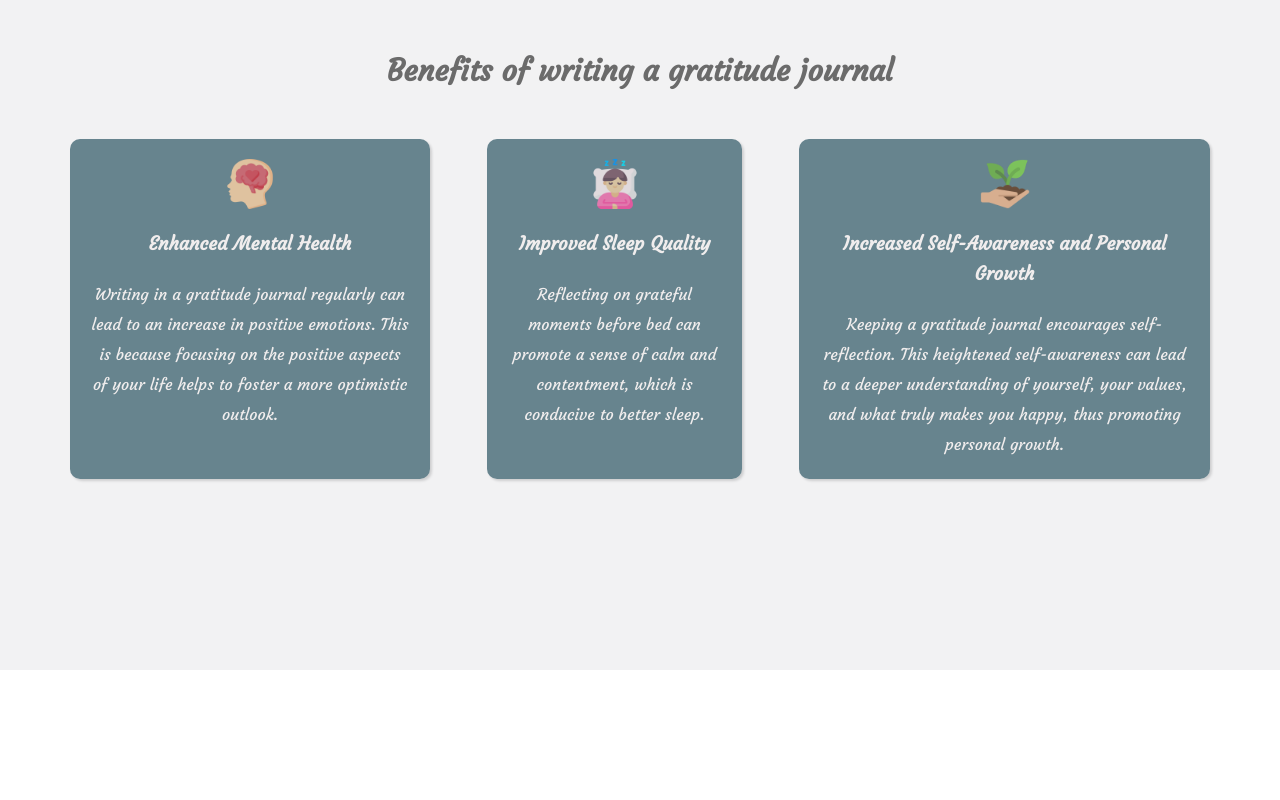
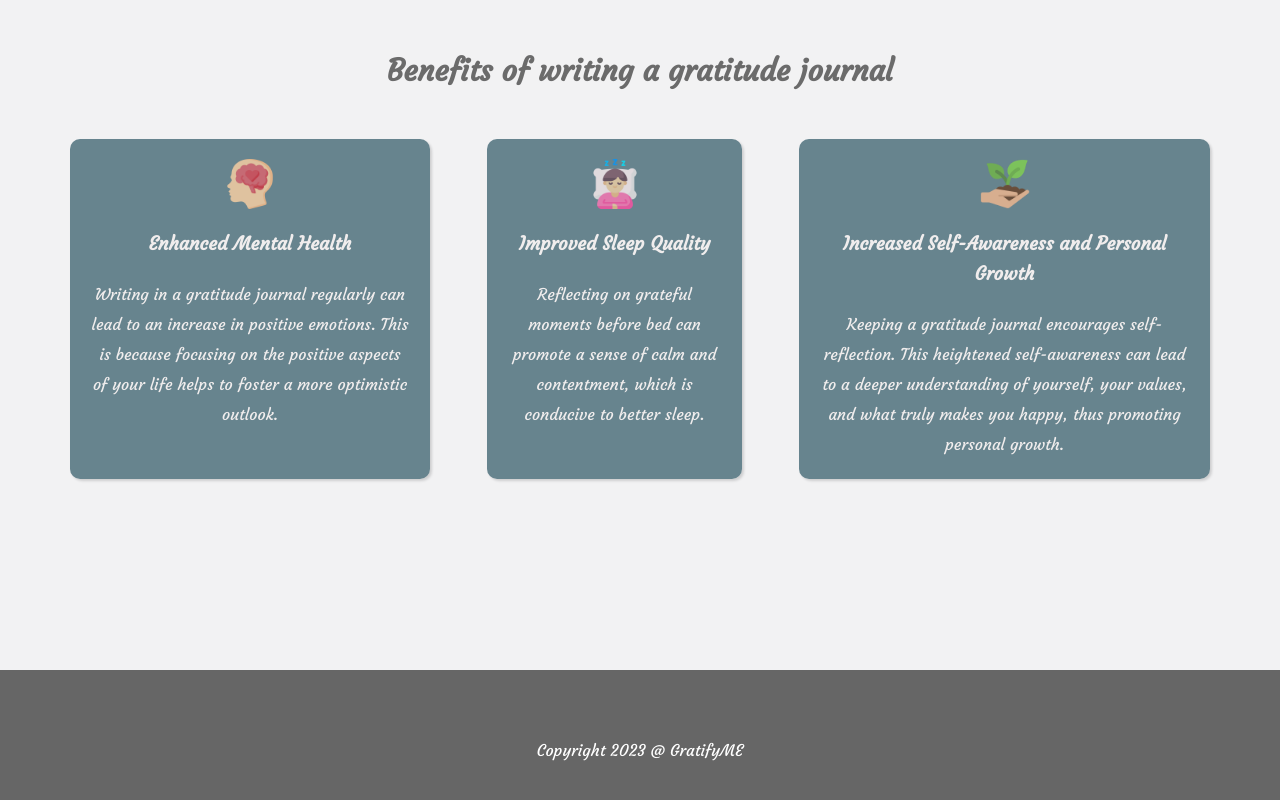
Before and after one commit to ismeleft/gratifyme, a Next.js app: page / in a window 1280 px wide. Shown: the part 930-1730 px from the top of the page. Before the commit the page ends 1600 px from the top, so only its background shows below. Built offline with nearby package versions, Linux system fonts and the light colour scheme; no server answers.

Commit message:
Add Footer

```diff
--- /dev/null
+++ b/components/Footer/Footer.js
@@ -0,0 +1,10 @@
+import React from "react";
+import styles from "./Footer.module.css";
+
+export const Footer = () => {
+  return (
+    <div className={styles.footerWrapper}>
+      <p className={styles.footerText}>Copyright 2023 @ GratifyME</p>
+    </div>
+  );
+};
--- /dev/null
+++ b/components/Footer/Footer.module.css
@@ -0,0 +1,10 @@
+.footerWrapper {
+  height: 20vh;
+  background-color: #666;
+  display: flex;
+  justify-content: center;
+  align-items: center;
+}
+.footerText {
+  color: #fff;
+}
--- a/components/GratitudeBenefit/GratitudeBenefit.module.css
+++ b/components/GratitudeBenefit/GratitudeBenefit.module.css
@@ -1,6 +1,6 @@
 .gratitudeBenefitWrapper {
   background-color: #f2f2f3;
-  min-height: 100vh;
+  height: 100vh;
   display: flex;
   flex-direction: column;
   justify-content: center;
--- a/pages/index.js
+++ b/pages/index.js
@@ -3,6 +3,7 @@ import Nav from "../components/Nav/Nav";
 import Header from "../components/Header/Header";
 import Member from "@/components/Member/Member";
 import GratitudeBenefit from "@/components/GratitudeBenefit/GratitudeBenefit";
+import { Footer } from "@/components/Footer/Footer";
 import { useRouter } from "next/router";
 
 export default function Home() {
@@ -28,6 +29,7 @@ export default function Home() {
       <div className={styles.middleLayout}>
         <GratitudeBenefit />
       </div>
+      <Footer />
     </>
   );
 }
--- a/styles/page.module.css
+++ b/styles/page.module.css
@@ -5,7 +5,7 @@
 
 .homeLayout {
   background-image: url("../public/images/diarybook.webp");
-  height: 100vh;
+  min-height: 100vh;
   background-size: cover;
   position: relative;
 }
@@ -25,9 +25,7 @@
     opacity: 0.5;
   }
 }
-.middleLayout {
-  height: 50vh;
-}
+
 /* diary page */
 .diaryWrapper {
   min-height: 100vh;
```
